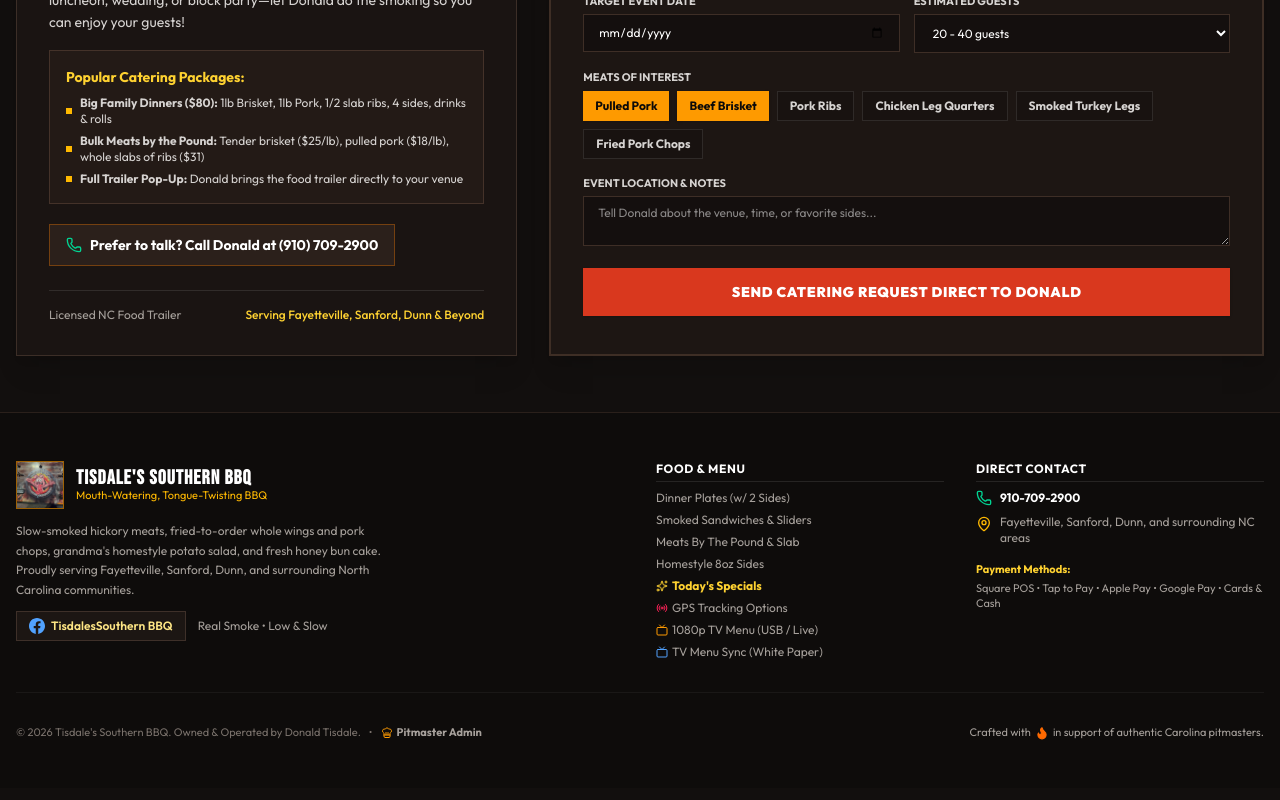
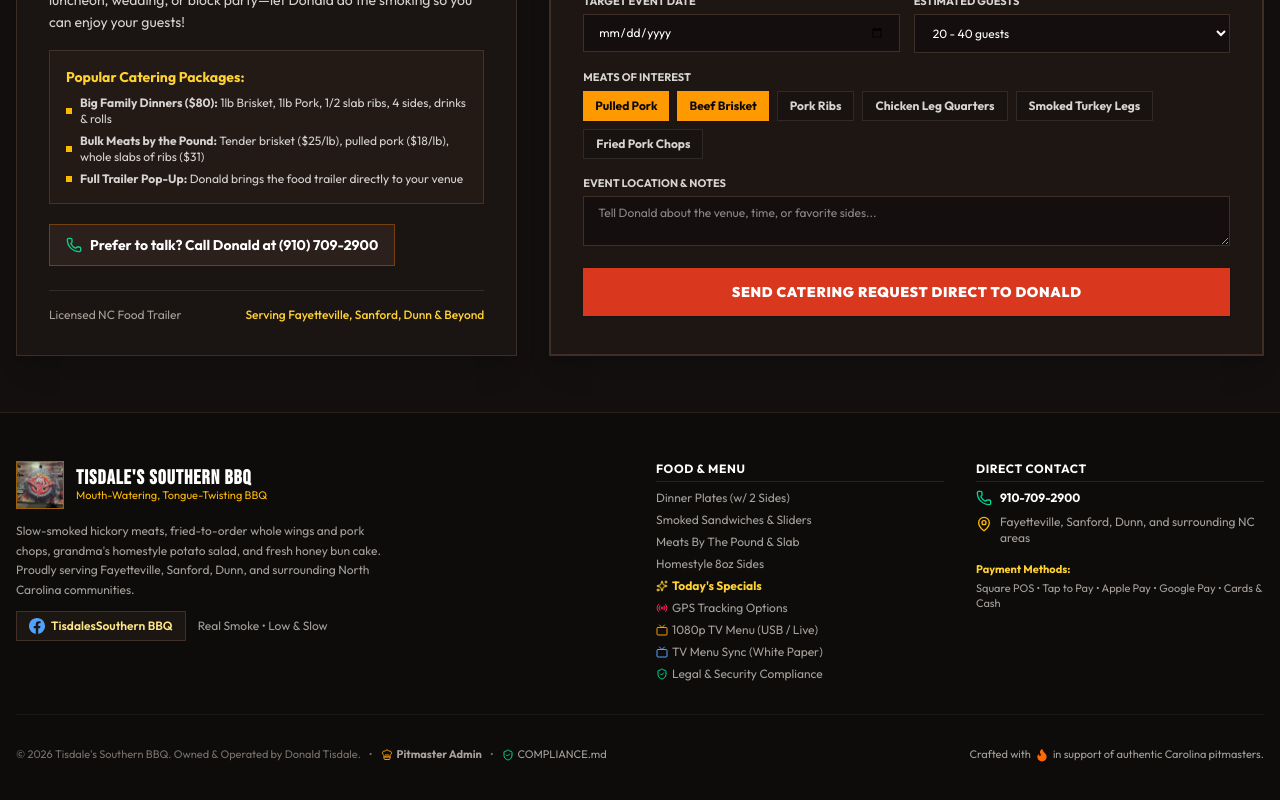
Before and after one commit to Reign3418/TisdaleSouthernBBQ, a React (Vite) app: page / in a window 1280 px wide. Shown: the part 6980-7780 px from the top of the page. Built offline with nearby package versions, Linux system fonts and the light colour scheme; a web font is replaced by a local one.

Commit message:
docs: add comprehensive COMPLIANCE.md tracking privacy, accessibility, security, and food trailer regulations

```diff
--- a/src/components/Footer.jsx
+++ b/src/components/Footer.jsx
@@ -1,6 +1,6 @@
 import React from 'react';
 import { usePitmaster } from '../context/PitmasterContext';
-import { Phone, MapPin, Flame, Heart, ChefHat, Sparkles, Radio, Tv } from 'lucide-react';
+import { Phone, MapPin, Flame, Heart, ChefHat, Sparkles, Radio, Tv, ShieldCheck } from 'lucide-react';
 import FacebookIcon from './icons/FacebookIcon';
 
 export default function Footer() {
@@ -90,6 +90,16 @@
                   <Tv className="w-3 h-3 text-blue-400" /> TV Menu Sync (White Paper)
                 </button>
               </li>
+              <li>
+                <a
+                  href="https://github.com/Reign3418/TisdaleSouthernBBQ/blob/main/COMPLIANCE.md"
+                  target="_blank"
+                  rel="noreferrer"
+                  className="text-stone-400 hover:text-emerald-400 flex items-center gap-1"
+                >
+                  <ShieldCheck className="w-3 h-3 text-emerald-400" /> Legal & Security Compliance
+                </a>
+              </li>
             </ul>
           </div>
 
@@ -128,6 +138,16 @@
               <ChefHat className="w-3 h-3 text-amber-500" />
               <span>Pitmaster Admin</span>
             </button>
+            <span>•</span>
+            <a
+              href="https://github.com/Reign3418/TisdaleSouthernBBQ/blob/main/COMPLIANCE.md"
+              target="_blank"
+              rel="noreferrer"
+              className="text-stone-400 hover:text-emerald-400 transition flex items-center gap-1"
+            >
+              <ShieldCheck className="w-3 h-3 text-emerald-400" />
+              <span>COMPLIANCE.md</span>
+            </a>
           </div>
           <div className="flex items-center gap-1 text-stone-400">
             <span>Crafted with</span>
```
Also changed, not shown: 2 other files (tests, documents, lock files or other folders).
